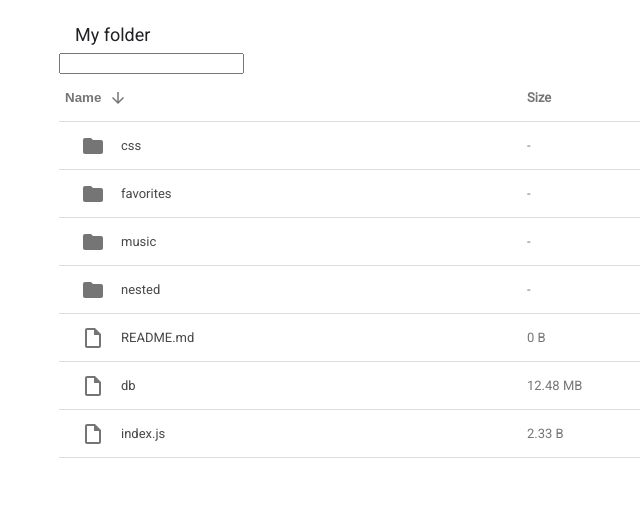
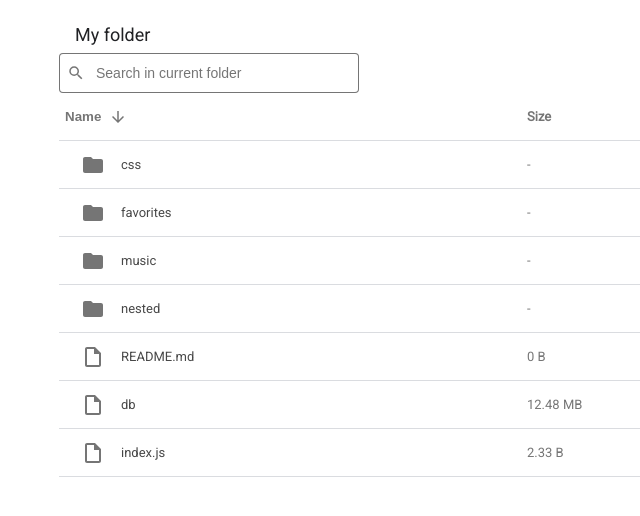
Before and after one commit to JanKaczmarkiewicz/teleport-challenge-fe, a React (Vite) app in the folder frontend/: page /folder in a window 1280 px wide. Shown: the top 516 px of the page, without its empty margins (117-757 px from the left). Built offline with nearby package versions, Linux system fonts and the light colour scheme.

Commit message:
feat: style search input

```diff
--- a/frontend/src/components/FilesView/FilesView.tsx
+++ b/frontend/src/components/FilesView/FilesView.tsx
@@ -1,6 +1,6 @@
 import { ChangeEventHandler, useState } from 'react';
 import { Navigate } from 'react-router-dom';
-import { MdFolder, MdOutlineInsertDriveFile } from 'react-icons/md';
+import { MdFolder, MdOutlineInsertDriveFile, MdSearch } from 'react-icons/md';
 import {
     Cell,
     ColumnName,
@@ -23,6 +23,7 @@ import {
 import routes from '../../routes';
 import Breadcrumbs from '../Breadcrumbs/Breadcrumbs';
 import iconSizes from '../../iconSizes';
+import Input from '../Input/Input';
 
 const FilesView = () => {
     const {
@@ -62,7 +63,12 @@ const FilesView = () => {
         <>
             <Breadcrumbs items={getBreadcumbs(directoryParts)} />
 
-            <input onChange={handleInputChange} value={inputValue} />
+            <Input
+                icon={<MdSearch size={iconSizes.medium} />}
+                onChange={handleInputChange}
+                placeholder={`Search in current folder`}
+                value={inputValue}
+            />
 
             <ListContainer>
                 <HeaderRow>
--- /dev/null
+++ b/frontend/src/components/Input/Input.tsx
@@ -0,0 +1,14 @@
+import { ComponentProps, ReactNode } from 'react';
+import { InputWrapper, Input as StyledInput } from './services/styled';
+
+const Input = ({
+    icon,
+    ...inputProps
+}: { icon: ReactNode } & ComponentProps<typeof StyledInput>) => (
+    <InputWrapper>
+        {icon}
+        <StyledInput {...inputProps} />
+    </InputWrapper>
+);
+
+export default Input;
--- /dev/null
+++ b/frontend/src/components/Input/services/styled.ts
@@ -0,0 +1,37 @@
+import styled from 'styled-components';
+import colors from '../../../colors';
+import iconSizes from '../../../iconSizes';
+
+const PADDING_LEFT = '8px';
+
+export const InputWrapper = styled.div`
+    position: relative;
+    display: flex;
+    align-items: center;
+
+    input {
+        padding: ${PADDING_LEFT};
+    }
+
+    svg + input {
+        padding-left: calc(${PADDING_LEFT} + ${iconSizes.medium} + 10px);
+    }
+
+    svg {
+        position: absolute;
+        left: ${PADDING_LEFT};
+    }
+`;
+
+export const Input = styled.input<{ isFullwidth?: boolean }>`
+    font-size: 14px;
+    border: 1px solid ${colors.grey};
+    border-radius: 4px;
+    height: 40px;
+    color: ${colors.dark};
+    width: ${({ isFullwidth }) => (isFullwidth ? '100%' : '300px')};
+
+    ::placeholder {
+        color: ${colors.grey};
+    }
+`;
```
